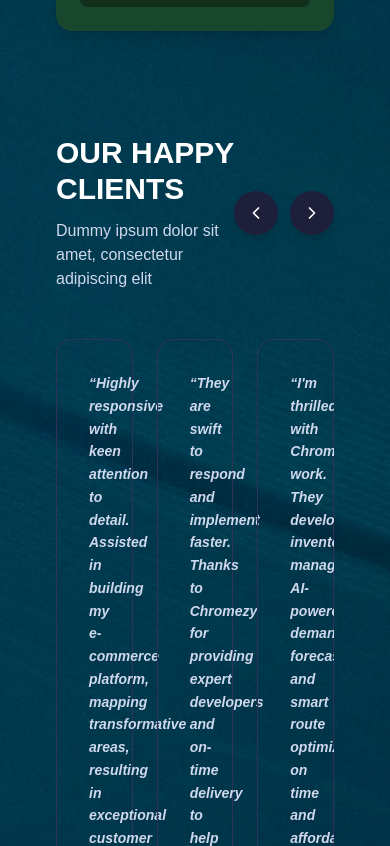
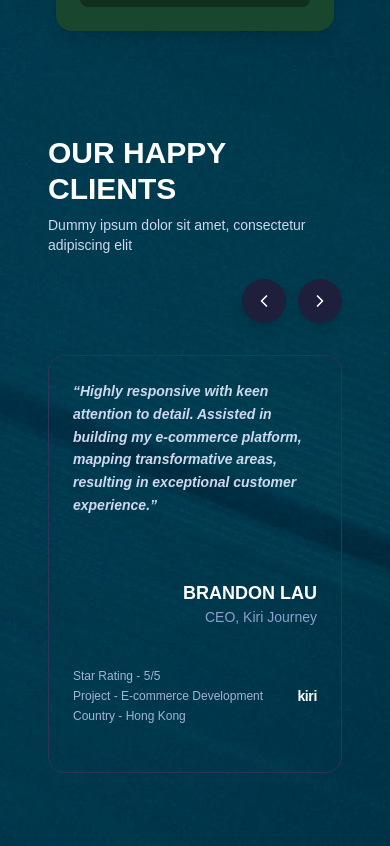
Before and after one commit to jitenderjoshimindfire/poc-next, a Next.js app: page / in a window 390 px wide. Shown: the part 2618-3464 px from the top of the page. Built offline with nearby package versions, Linux system fonts and the light colour scheme.

Commit message:
refactor our happy clients component to make it responsive for small screens

```diff
--- a/app/_components/OurHappyClients.tsx
+++ b/app/_components/OurHappyClients.tsx
@@ -1,5 +1,5 @@
 "use client";
-import { useState } from "react";
+import { useState, useEffect } from "react";
 import { ChevronLeft, ChevronRight } from "lucide-react";
 
 const testimonials = [
@@ -47,26 +47,42 @@ const testimonials = [
 
 export default function OurHappyClients() {
   const [current, setCurrent] = useState(0);
+  const [visibleCards, setVisibleCards] = useState(3);
+
+  useEffect(() => {
+    const updateVisibleCards = () => {
+      if (window.innerWidth < 640) setVisibleCards(1);
+      else if (window.innerWidth < 1024) setVisibleCards(2);
+      else setVisibleCards(3);
+    };
+    updateVisibleCards();
+    window.addEventListener("resize", updateVisibleCards);
+    return () => window.removeEventListener("resize", updateVisibleCards);
+  }, []);
 
   const nextSlide = () =>
-    setCurrent((prev) => (prev + 1 >= testimonials.length - 2 ? 0 : prev + 1));
+    setCurrent((prev) =>
+      prev + 1 >= testimonials.length - visibleCards + 1 ? 0 : prev + 1
+    );
 
   const prevSlide = () =>
-    setCurrent((prev) => (prev === 0 ? testimonials.length - 3 : prev - 1));
+    setCurrent((prev) =>
+      prev === 0 ? testimonials.length - visibleCards : prev - 1
+    );
 
   return (
-    <section className="w-full max-w-7xl mx-auto mt-16 px-6 relative z-10">
-      <div className="flex items-center justify-between mb-12">
+    <section className="w-full max-w-7xl mx-auto mt-16 px-4 sm:px-6 relative z-10">
+      <div className="flex flex-col sm:flex-row sm:items-center sm:justify-between mb-8 gap-6">
         <div>
-          <h2 className="font-extrabold text-3xl sm:text-4xl md:text-5xl text-white mb-3">
+          <h2 className="font-extrabold text-3xl sm:text-4xl md:text-5xl text-white mb-2">
             OUR HAPPY CLIENTS
           </h2>
-          <p className="text-[#cfd8ed] text-base">
+          <p className="text-[#cfd8ed] text-sm sm:text-base">
             Dummy ipsum dolor sit amet, consectetur adipiscing elit
           </p>
         </div>
 
-        <div className="flex gap-3">
+        <div className="flex gap-3 self-end sm:self-auto">
           <button
             onClick={prevSlide}
             className="bg-[#1d1f3b] p-3 rounded-full shadow-lg hover:bg-[#2b2e52] transition"
@@ -85,16 +101,19 @@ export default function OurHappyClients() {
       <div className="overflow-hidden">
         <div
           className="flex gap-6 transition-transform duration-500"
-          style={{ transform: `translateX(-${current * (100 / 3)}%)` }}
+          style={{
+            transform: `translateX(-${current * (100 / visibleCards)}%)`,
+          }}
         >
           {testimonials.map((item, idx) => (
             <div
               key={idx}
-              className="rounded-2xl border border-[#2f325a] bg-transparent p-8 flex flex-col justify-between w-[calc(100%/3-1rem)] flex-shrink-0"
+              className="rounded-2xl border border-[#2f325a] bg-transparent p-6 sm:p-8 flex flex-col justify-between flex-shrink-0 w-full sm:w-[calc(50%-0.75rem)] lg:w-[calc(33.333%-1rem)]"
             >
-              <p className="text-[#cfd8ed] text-sm mb-6 leading-relaxed italic font-bold">
+              <p className="text-[#cfd8ed] text-sm sm:text-base mb-6 leading-relaxed italic font-bold">
                 “{item.text}”
               </p>
+
               <div>
                 <div className="flex flex-col items-end">
                   <h4 className="text-white font-semibold text-lg">
@@ -102,6 +121,7 @@ export default function OurHappyClients() {
                   </h4>
                   <p className="text-[#8ea0d1] text-sm mb-4">{item.role}</p>
                 </div>
+
                 <div className="flex flex-row items-center justify-between border-t border-[#22244d] py-6">
                   <div className="flex flex-col gap-1 text-xs text-[#a3b3d9]">
                     <span>Star Rating - {item.rating}</span>
@@ -109,10 +129,7 @@ export default function OurHappyClients() {
                     <span>Country - {item.country}</span>
                   </div>
                   <div>
-                    <span
-                      className="brand-logo font-bold text-white text-sm tracking-tight"
-                      style={{ fontFamily: "sans-serif" }}
-                    >
+                    <span className="font-bold text-white text-sm tracking-tight">
                       {item.brand}
                     </span>
                   </div>
```
